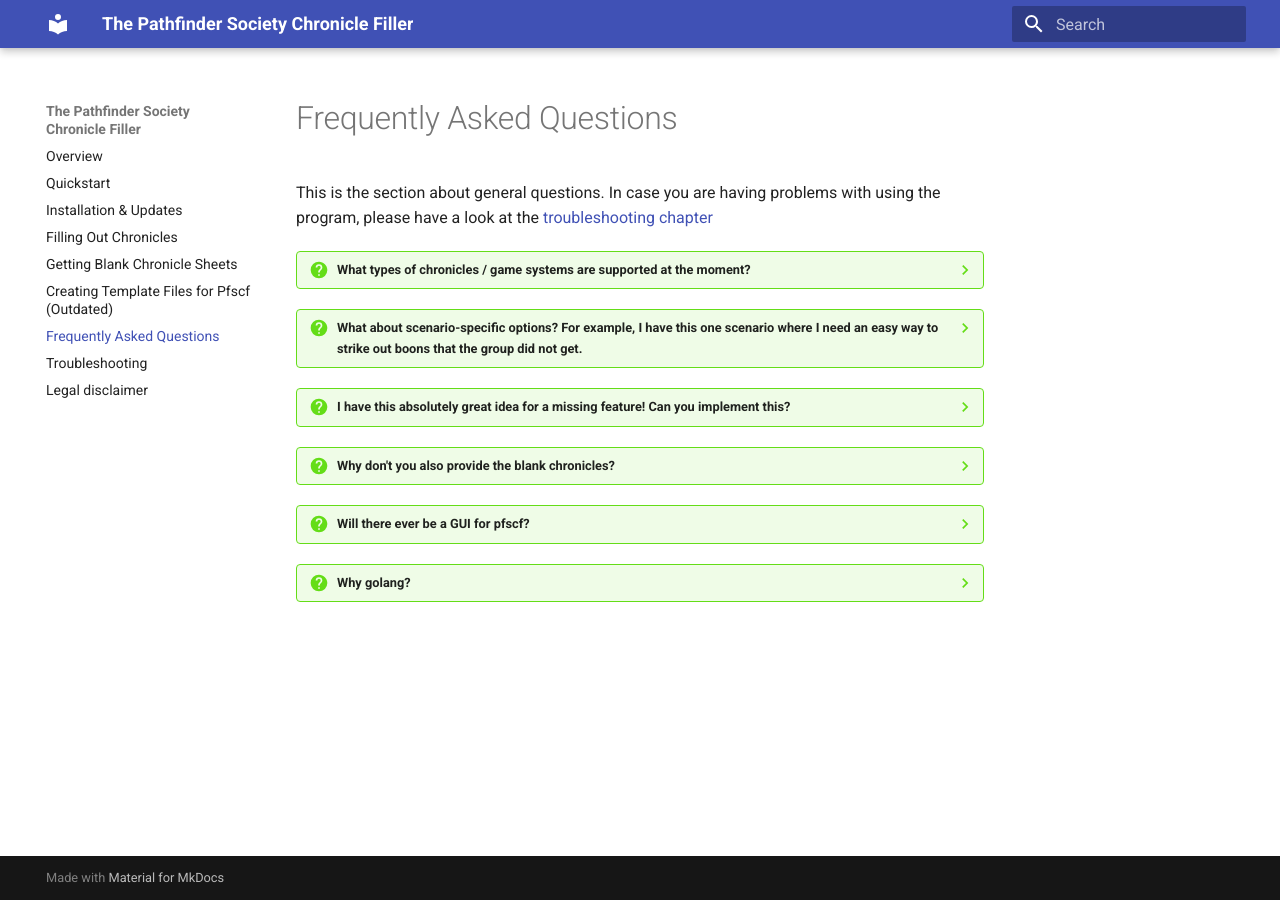
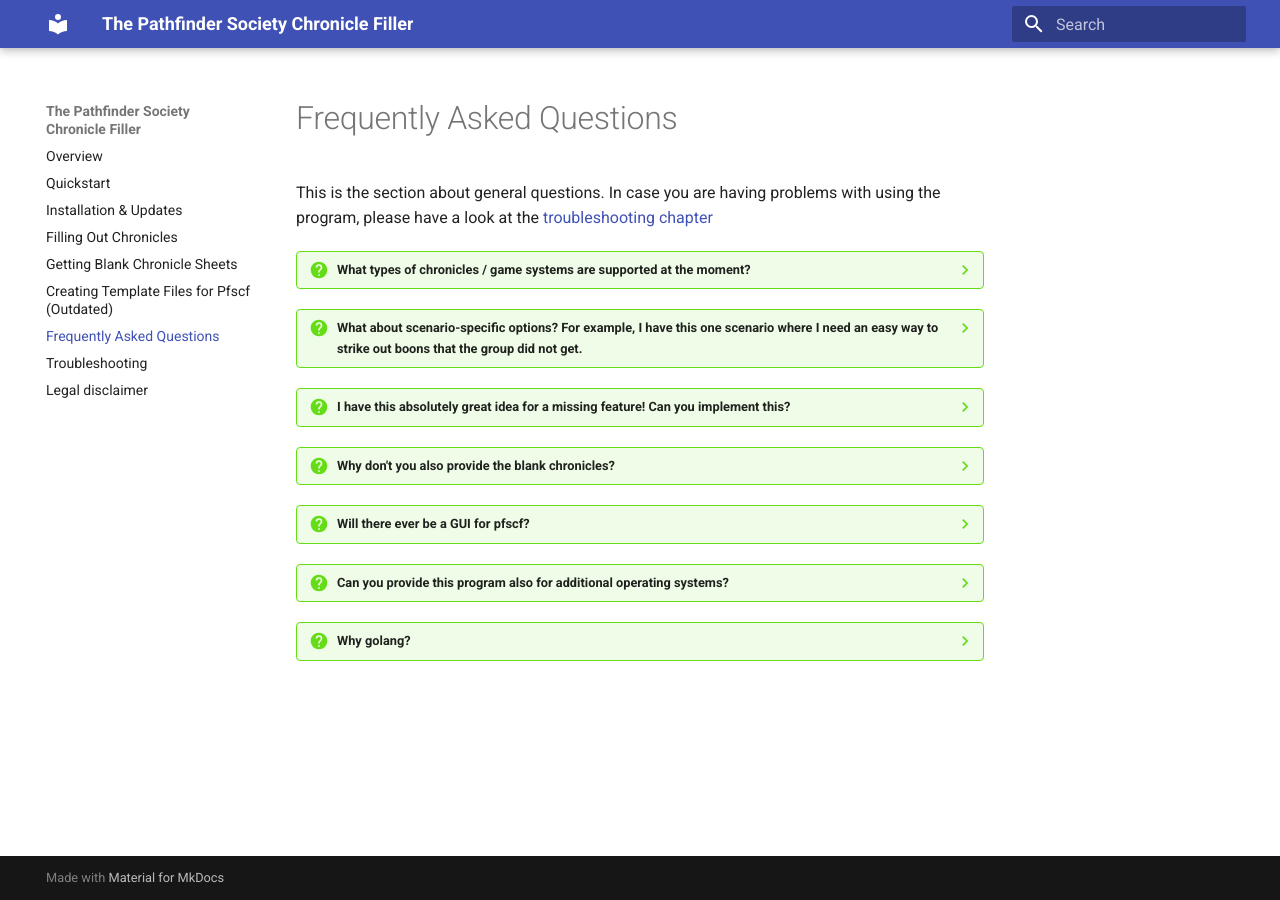
Before and after one commit to Blesmol/pfscf, an MkDocs documentation site: the page built from docs/faq.md, in a window 1280 px wide. Built offline with MkDocs 1.6.1 and Material for MkDocs 9.7.7, drawn with Linux system fonts in a browser that asks for light colours; some of the changed lines change nothing that is shown.

Commit message:
doc: new FAQ entry on additional builds

```diff
--- a/docs/faq.md
+++ b/docs/faq.md
@@ -45,6 +45,14 @@
 	But if you're interested in making one and using pfscf in the background, then I'm sure that lots of people will love it!
 	Honestly! It's just not something for me, sorry.
 
+??? question "Can you provide this program also for additional operating systems?"
+
+	I can in general provide prebuild binaries for all operating systems and platforms that are supported by [Golang](https://golang.org/).
+	This includes especially intel 32bit, arm, and PowerPC.
+	So if you think there is a need for this, please drop me a message.
+
+	(PS: Android is also supported by golang, but as this is a command-line tool I currently do not see the point of providing an Android build.)
+
 ??? question "Why golang?"
 
 	It produces standalone executables for all major platforms (Windows, macOS, Linux) and users do not have to install any additional software to use pfscf.
```
